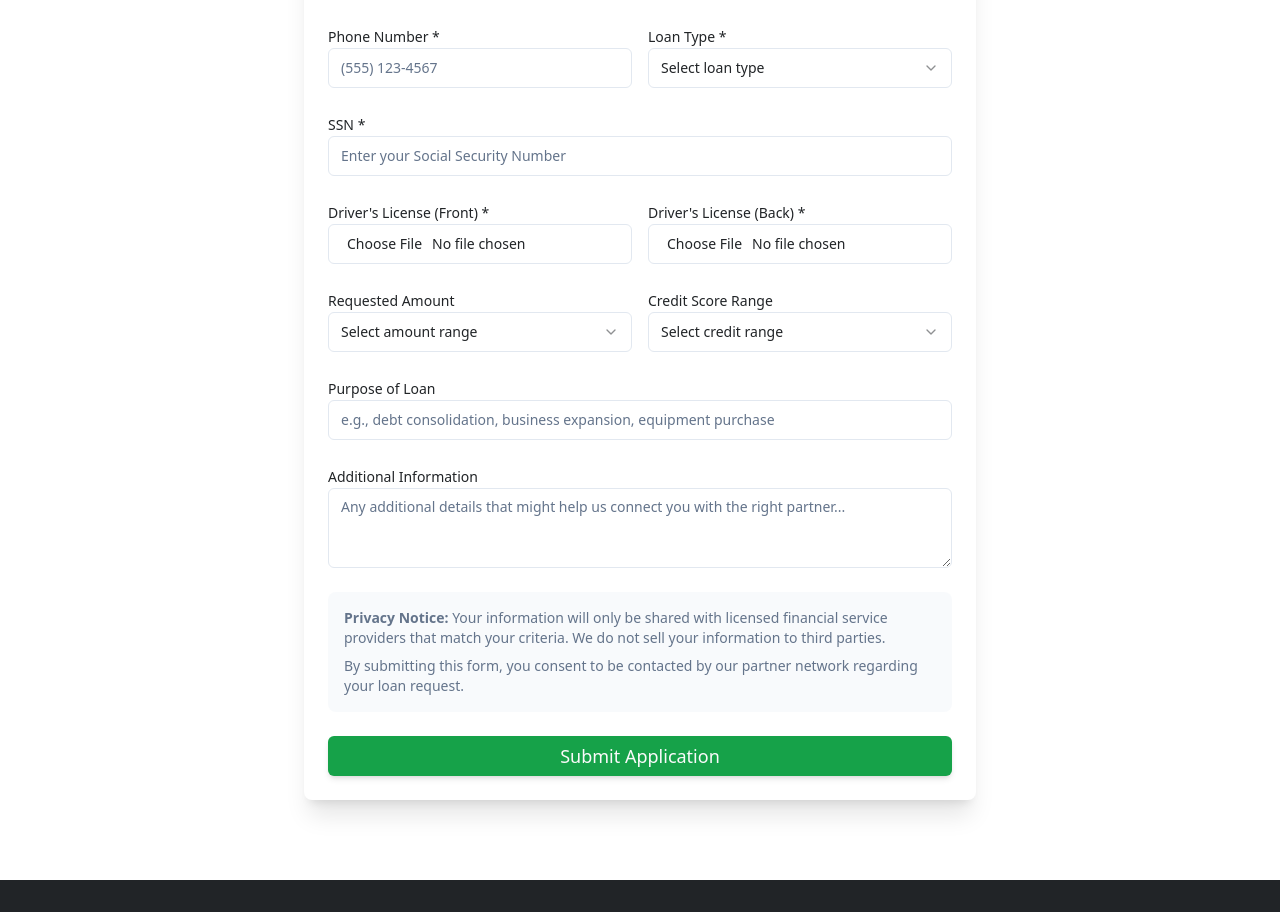
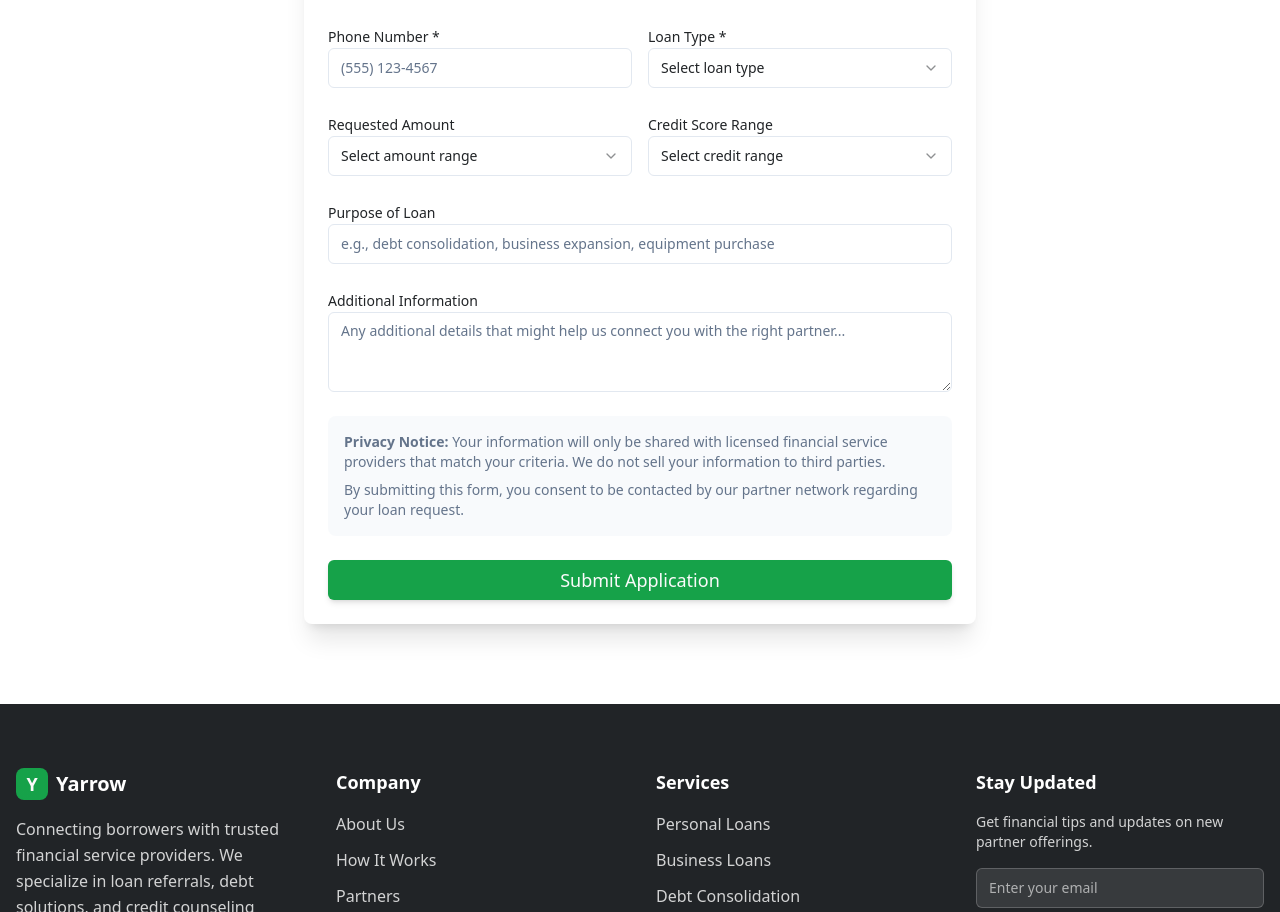
Before and after one commit to dwightsyeve/yarrow, a React (Vite) app: page / in a window 1280 px wide. Shown: the part 2909-3821 px from the top of the page. Built offline with nearby package versions, Linux system fonts and the light colour scheme.

Commit message:
Update ApplicationForm.tsx

```diff
--- a/src/components/ApplicationForm.tsx
+++ b/src/components/ApplicationForm.tsx
@@ -17,40 +17,20 @@ const ApplicationForm = () => {
     creditScore: "",
     purpose: "",
     timeInBusiness: "",
-    additionalInfo: "",
-    ssn: "",
-    idFront: null as File | null,
-    idBack: null as File | null,
+    additionalInfo: ""
   });
 
   const [isSubmitting, setIsSubmitting] = useState(false);
   const { toast } = useToast();
 
-  const handleInputChange = (field: string, value: string) => {
-    setFormData(prev => ({ ...prev, [field]: value }));
-  };
-
-  const handleFileChange = (field: "idFront" | "idBack", file: File | null) => {
-    setFormData(prev => ({ ...prev, [field]: file }));
-  };
-
   const handleSubmit = async (e: React.FormEvent) => {
     e.preventDefault();
 
-    // Validation for required fields, including new ones
-    if (
-      !formData.name ||
-      !formData.email ||
-      !formData.phone ||
-      !formData.loanType ||
-      !formData.ssn ||
-      !formData.idFront ||
-      !formData.idBack
-    ) {
+    // Basic validation
+    if (!formData.name || !formData.email || !formData.phone || !formData.loanType) {
       toast({
         title: "Please fill in required fields",
-        description:
-          "Name, email, phone, loan type, SSN, and both sides of your ID are required.",
+        description: "Name, email, phone, and loan type are required.",
         variant: "destructive",
       });
       return;
@@ -59,32 +39,15 @@ const ApplicationForm = () => {
     setIsSubmitting(true);
 
     try {
-      // Use FormData for files
-      const data = new FormData();
-      data.append("name", formData.name);
-      data.append("email", formData.email);
-      data.append("phone", formData.phone);
-      data.append("loanType", formData.loanType);
-      data.append("loanAmount", formData.loanAmount);
-      data.append("creditScore", formData.creditScore);
-      data.append("purpose", formData.purpose);
-      data.append("timeInBusiness", formData.timeInBusiness);
-      data.append("additionalInfo", formData.additionalInfo);
-      data.append("ssn", formData.ssn);
-      if (formData.idFront) data.append("idFront", formData.idFront);
-      if (formData.idBack) data.append("idBack", formData.idBack);
-
-      const response = await fetch(
-        "https://bccyzexrlqorhvwoenjm.supabase.co/functions/v1/submit-form",
-        {
-          method: "POST",
-          headers: {
-            Authorization: `Bearer ${import.meta.env.VITE_SUPABASE_ANON_KEY}`,
-            // Don't set Content-Type, browser will set for FormData
-          },
-          body: data,
-        }
-      );
+      // Use Supabase Edge Function
+      const response = await fetch('https://bccyzexrlqorhvwoenjm.supabase.co/functions/v1/submit-form', {
+        method: 'POST',
+        headers: {
+          'Content-Type': 'application/json',
+          'Authorization': `Bearer ${import.meta.env.VITE_SUPABASE_ANON_KEY}`
+        },
+        body: JSON.stringify(formData),
+      });
 
       const result = await response.json();
 
@@ -94,7 +57,7 @@ const ApplicationForm = () => {
           description: "We'll connect you with suitable partners within 24 hours.",
         });
 
-        // Reset form including files
+        // Reset form
         setFormData({
           name: "",
           email: "",
@@ -104,17 +67,13 @@ const ApplicationForm = () => {
           creditScore: "",
           purpose: "",
           timeInBusiness: "",
-          additionalInfo: "",
-          ssn: "",
-          idFront: null,
-          idBack: null,
+          additionalInfo: ""
         });
-        // Optionally, clear file input values via ref if needed
       } else {
-        throw new Error(result.message || "Submission failed");
+        throw new Error(result.message || 'Submission failed');
       }
     } catch (error) {
-      console.error("Form submission error:", error);
+      console.error('Form submission error:', error);
       toast({
         title: "Submission Error",
         description: "There was an error submitting your application. Please try again.",
@@ -123,6 +82,10 @@ const ApplicationForm = () => {
     } finally {
       setIsSubmitting(false);
     }
+  };
+
+  const handleInputChange = (field: string, value: string) => {
+    setFormData(prev => ({ ...prev, [field]: value }));
   };
 
   return (
@@ -197,47 +160,6 @@ const ApplicationForm = () => {
                         <SelectItem value="student-loan">Student Loan Assistance</SelectItem>
                       </SelectContent>
                     </Select>
-                  </div>
-                </div>
-
-                {/* SSN FIELD */}
-                <div>
-                  <Label htmlFor="ssn">SSN *</Label>
-                  <Input
-                    id="ssn"
-                    type="text"
-                    value={formData.ssn}
-                    onChange={(e) => handleInputChange("ssn", e.target.value)}
-                    placeholder="Enter your Social Security Number"
-                    required
-                  />
-                </div>
-
-                {/* ID UPLOAD FIELDS */}
-                <div className="grid md:grid-cols-2 gap-4">
-                  <div>
-                    <Label htmlFor="idFront">Driver's License (Front) *</Label>
-                    <Input
-                      id="idFront"
-                      type="file"
-                      accept="image/*"
-                      onChange={(e) =>
-                        handleFileChange("idFront", e.target.files?.[0] || null)
-                      }
-                      required
-                    />
-                  </div>
-                  <div>
-                    <Label htmlFor="idBack">Driver's License (Back) *</Label>
-                    <Input
-                      id="idBack"
-                      type="file"
-                      accept="image/*"
-                      onChange={(e) =>
-                        handleFileChange("idBack", e.target.files?.[0] || null)
-                      }
-                      required
-                    />
                   </div>
                 </div>
 
```
